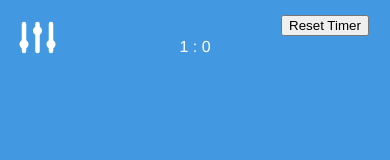
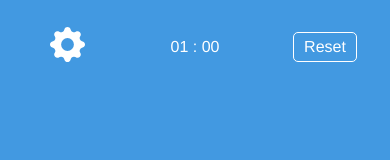
Before and after one commit to justinmarcusmiller/pomodoro-timer, a Vue app: page / in a window 390 px wide. Shown: the top 160 px of the page. Built offline with nearby package versions, Linux system fonts and the light colour scheme.

Commit message:
UI changes

```diff
--- a/src/App.vue
+++ b/src/App.vue
@@ -6,6 +6,8 @@
       :longBreakTime="longBreakTime"
       :themeColor="themeColor"
       @workTimeChanged="workTime = $event"
+      @shortBreakTimeChanged="shortBreakTime = $event"
+      @longBreakTimeChanged="longBreakTime = $event"
       @themeChanged="themeColor = $event"
     />
     <Clock
--- a/src/components/Clock.vue
+++ b/src/components/Clock.vue
@@ -1,16 +1,23 @@
+/* eslint-disable no-unused-vars */
 <template>
   <div id="clock" v-bind:class="themeColor">
     <div id="settings-toggle" @click="toggleSettings">
-      <svg fill="white" viewBox="0 0 20 20">
+      <svg
+        viewBox="0 0 16 16"
+        class="bi bi-gear-fill"
+        fill="currentColor"
+        xmlns="http://www.w3.org/2000/svg"
+      >
         <path
-          d="M5 4a1 1 0 00-2 0v7.268a2 2 0 000 3.464V16a1 1 0 102 0v-1.268a2 2 0 000-3.464V4zM11 4a1 1 0 10-2 0v1.268a2 2 0 000 3.464V16a1 1 0 102 0V8.732a2 2 0 000-3.464V4zM16 3a1 1 0 011 1v7.268a2 2 0 010 3.464V16a1 1 0 11-2 0v-1.268a2 2 0 010-3.464V4a1 1 0 011-1z"
-        ></path>
+          fill-rule="evenodd"
+          d="M9.405 1.05c-.413-1.4-2.397-1.4-2.81 0l-.1.34a1.464 1.464 0 0 1-2.105.872l-.31-.17c-1.283-.698-2.686.705-1.987 1.987l.169.311c.446.82.023 1.841-.872 2.105l-.34.1c-1.4.413-1.4 2.397 0 2.81l.34.1a1.464 1.464 0 0 1 .872 2.105l-.17.31c-.698 1.283.705 2.686 1.987 1.987l.311-.169a1.464 1.464 0 0 1 2.105.872l.1.34c.413 1.4 2.397 1.4 2.81 0l.1-.34a1.464 1.464 0 0 1 2.105-.872l.31.17c1.283.698 2.686-.705 1.987-1.987l-.169-.311a1.464 1.464 0 0 1 .872-2.105l.34-.1c1.4-.413 1.4-2.397 0-2.81l-.34-.1a1.464 1.464 0 0 1-.872-2.105l.17-.31c.698-1.283-.705-2.686-1.987-1.987l-.311.169a1.464 1.464 0 0 1-2.105-.872l-.1-.34zM8 10.93a2.929 2.929 0 1 0 0-5.86 2.929 2.929 0 0 0 0 5.858z"
+        />
       </svg>
     </div>
     <div id="time-remaining">
       <p id="minutes-remaining">
-        {{ Math.floor(timeRemaining / 60) }} :
-        {{ Math.floor(timeRemaining % 60) }}
+        {{ minutesRemaining }} :
+        {{ secondsRemaining }}
       </p>
     </div>
     <div id="clock-start-toggle" @click="countDown">
@@ -29,7 +36,7 @@
         ></path>
       </svg>
     </div>
-    <button id="reset-btn" @click="resetTimer">Reset Timer</button>
+    <p id="reset-btn" @click="resetTimer">Reset</p>
     <p id="task-header">Task</p>
     <input type="text" id="task-name" placeholder="What are you working on?" />
   </div>
@@ -44,7 +51,22 @@
       timeRemaining: this.workTime * 60,
     };
   },
-
+  computed: {
+    minutesRemaining: function() {
+      if (Math.floor(this.timeRemaining / 60) < 10) {
+        return "0" + Math.floor(this.timeRemaining / 60);
+      } else {
+        return Math.floor(this.timeRemaining / 60);
+      }
+    },
+    secondsRemaining: function() {
+      if (Math.floor(this.timeRemaining % 60) < 10) {
+        return "0" + Math.floor(this.timeRemaining % 60);
+      } else {
+        return Math.floor(this.timeRemaining % 60);
+      }
+    },
+  },
   methods: {
     toggleSettings() {
       clock.style.display = "none";
@@ -71,7 +93,7 @@
           startBtn.classList.toggle("hidden");
           stopBtn.classList.toggle("hidden");
           console.log(this.paused);
-          alert("Time is Up");
+          showNotification();
           this.timeRemaining = this.workTime * 60;
         } else {
           clearInterval(countInterval);
@@ -114,7 +136,7 @@
 
 #settings-toggle {
   grid-column: 1;
-  width: 45px;
+  width: 35px;
   align-self: center;
   justify-self: flex-start;
   margin-left: 50px;
@@ -133,6 +155,7 @@
 }
 input[type="text"]::placeholder {
   color: white;
+  opacity: 0.6;
 }
 #clock-start-toggle {
   width: 75vw;
@@ -150,19 +173,22 @@
 #clock-start-toggle:hover {
   opacity: 0.5;
 }
+#reset-btn {
+  align-self: center;
+  border: 1px solid white;
+  padding: 5px 10px;
+  border-radius: 5px;
+}
+
+#reset-btn:hover {
+  background-color: white;
+  color: black;
+}
 
 @media screen and (max-width: 700px) {
   #settings-toggle {
     grid-row: 1;
-    align-self: flex-start;
-    margin-top: 15px;
     justify-self: flex-start;
-    margin-left: 15px;
-  }
-
-  #reset-btn {
-    align-self: flex-start;
-    margin-top: 15px;
   }
 }
 </style>
--- a/src/components/Settings.vue
+++ b/src/components/Settings.vue
@@ -22,11 +22,23 @@
         <label for="work-time">Work Time</label>
       </div>
       <div class="setting-block-sm" v-bind:class="themeColor">
-        <input type="number" value="5" max="60" min="1" />
+        <input
+          type="number"
+          value="5"
+          @input="changeShortBreakTime"
+          max="60"
+          min="1"
+        />
         <label for="short-break-time">Short Break</label>
       </div>
       <div class="setting-block-sm" v-bind:class="themeColor">
-        <input type="number" value="15" max="60" min="1" />
+        <input
+          type="number"
+          value="15"
+          @input="changeLongBreakTime"
+          max="60"
+          min="1"
+        />
         <label for="long-break-time">Long Break</label>
       </div>
       <div class="setting-block-md" v-bind:class="themeColor">
@@ -68,6 +80,14 @@
     changeWorkTime(event) {
       this.workTime = event.target.value;
       this.$emit("workTimeChanged", this.workTime);
+    },
+    changeShortBreakTime(event) {
+      this.shortBreakTime = event.target.value;
+      this.$emit("shortBreakTimeChanged", this.shortBreakTime);
+    },
+    changeLongBreakTime(event) {
+      this.longBreakTimee = event.target.value;
+      this.$emit("longBreakTimeChanged", this.longBreakTime);
     },
     toggleSettings() {
       clock.style.display = "grid";
```
Also changed, not shown: .eslintrc.js, src/components/Timer.vue (deleted), 1 other file (tests, documents, lock files or other folders).
